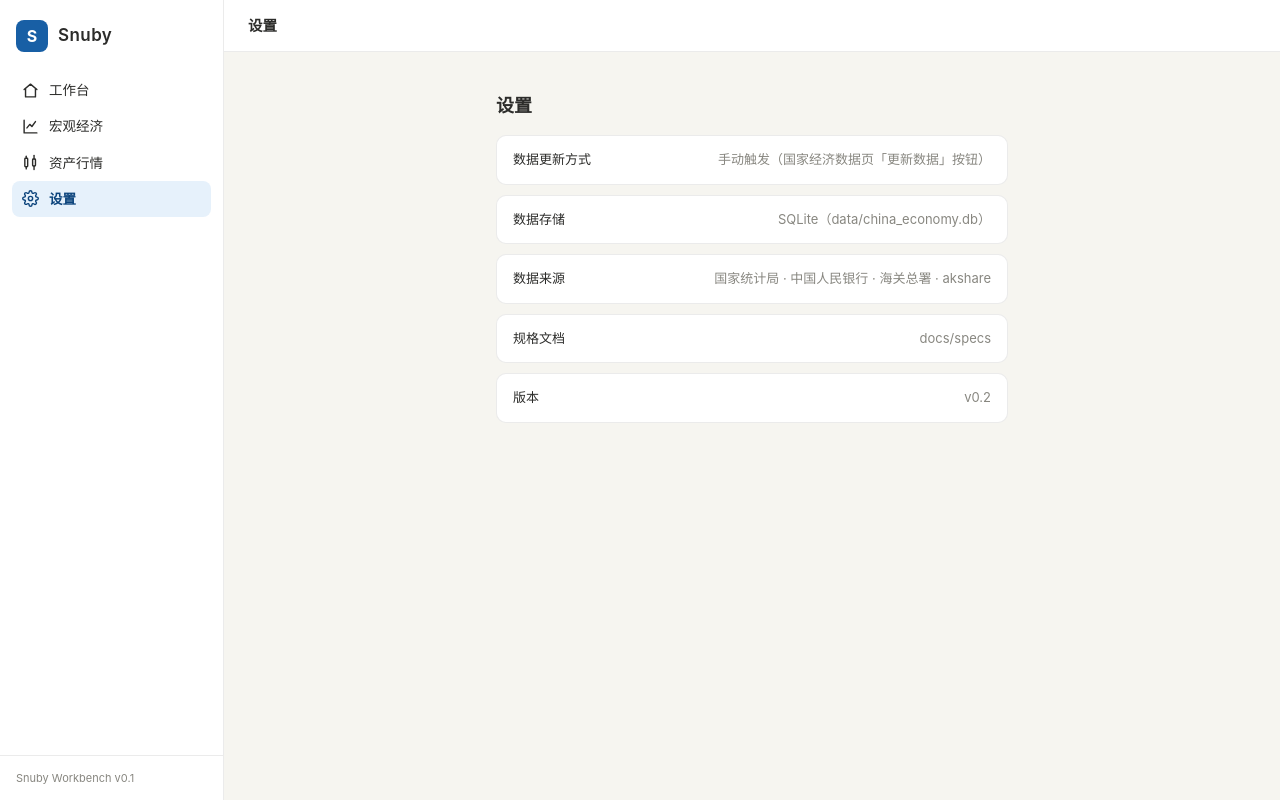
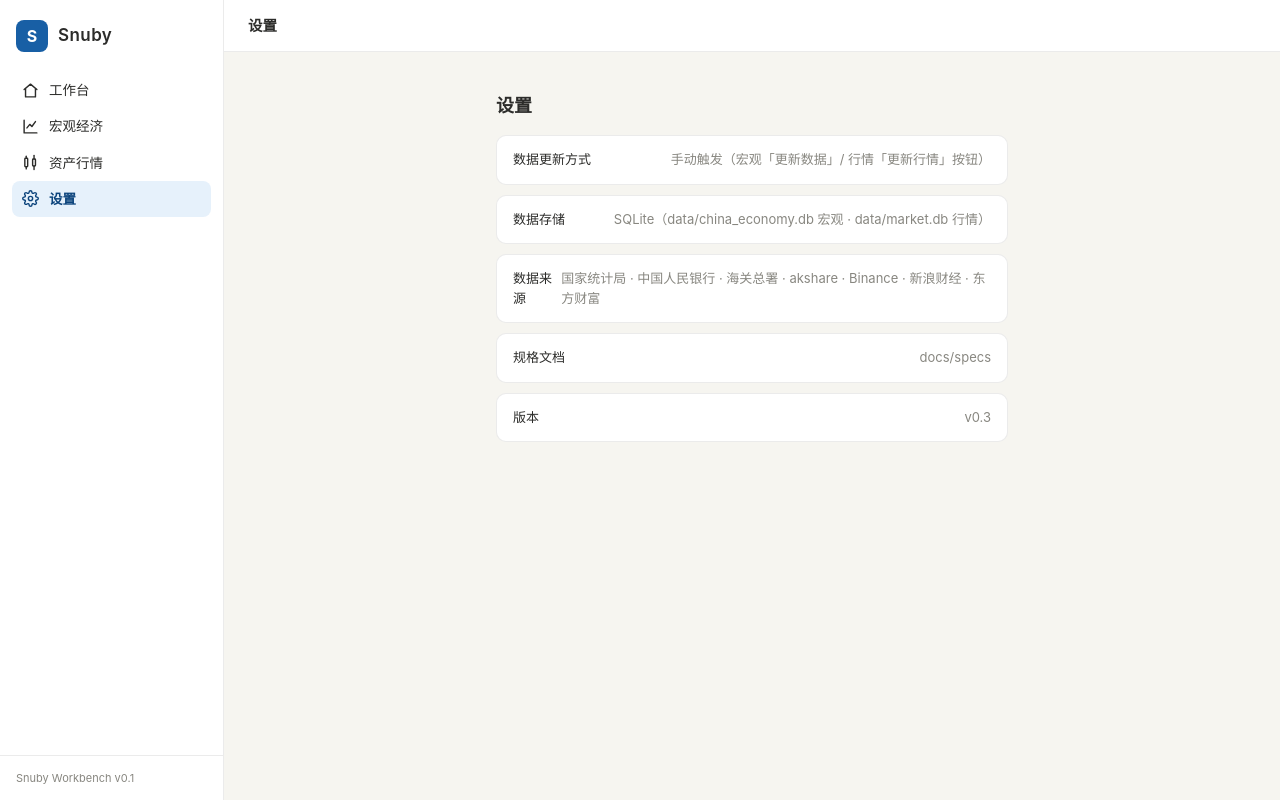
Before and after one commit to Snuby/snuby-workspace, a Next.js app: page /settings in a window 1280 px wide. Built offline with nearby package versions, Linux system fonts and the light colour scheme.

Commit message:
chore(009): 设置页同步双管道信息 — 存储/来源补行情, 版本 v0.3

```diff
--- a/src/app/settings/page.tsx
+++ b/src/app/settings/page.tsx
@@ -3,11 +3,11 @@
 import Topbar from "@/components/workbench/topbar";
 
 const ITEMS: Array<[string, string]> = [
-  ["数据更新方式", "手动触发（国家经济数据页「更新数据」按钮）"],
-  ["数据存储", "SQLite（data/china_economy.db）"],
-  ["数据来源", "国家统计局 · 中国人民银行 · 海关总署 · akshare"],
+  ["数据更新方式", "手动触发（宏观「更新数据」/ 行情「更新行情」按钮）"],
+  ["数据存储", "SQLite（data/china_economy.db 宏观 · data/market.db 行情）"],
+  ["数据来源", "国家统计局 · 中国人民银行 · 海关总署 · akshare · Binance · 新浪财经 · 东方财富"],
   ["规格文档", "docs/specs"],
-  ["版本", "v0.2"],
+  ["版本", "v0.3"],
 ];
 
 export default function SettingsPage() {
```
